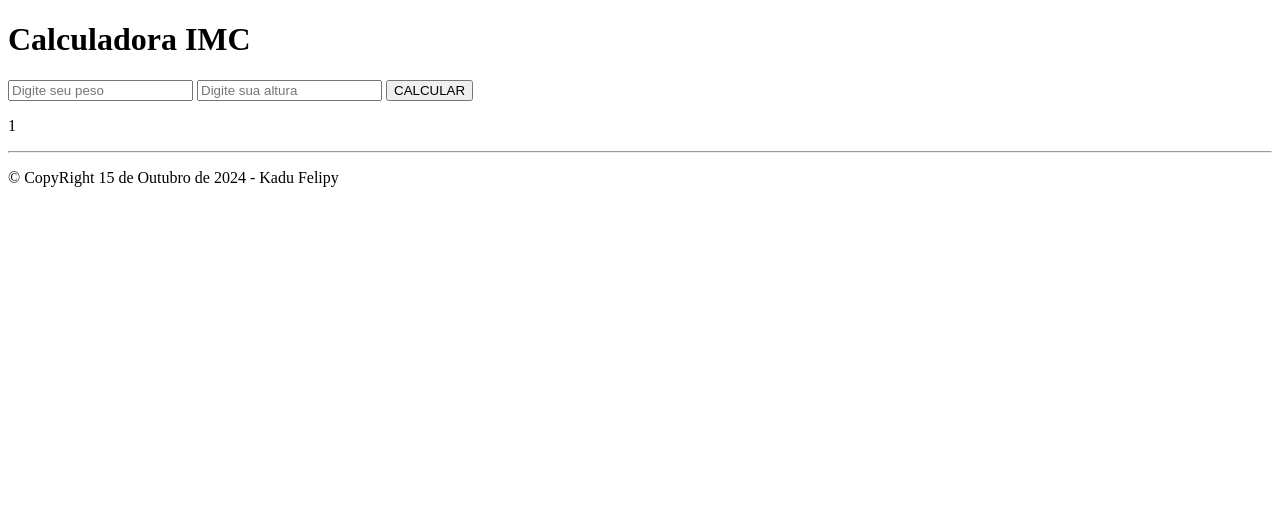
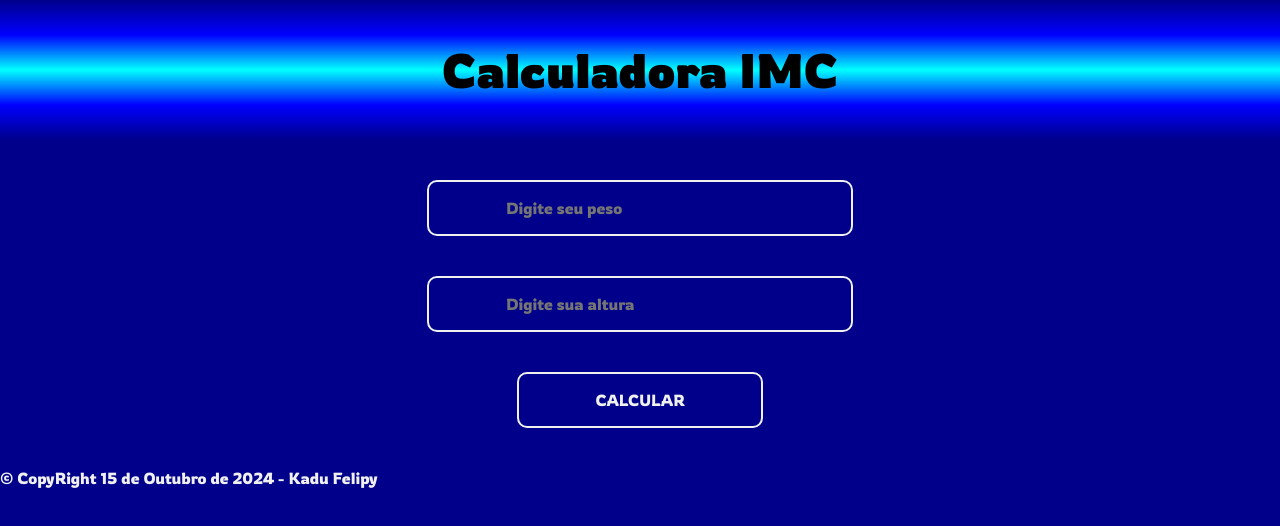
Before and after one commit to KaduFelipy/CalculadoraIMC, a plain HTML site: page index.html in a window 1280 px wide. Drawn offline with Linux system fonts and the light colour scheme.

Commit message:
atualizacao dos arquivos

```diff
--- a/index.html
+++ b/index.html
@@ -29,7 +29,7 @@
             <input type="number" id="altura" placeholder="Digite sua altura">
             <input type="button" value="CALCULAR"  id="botao">
 
-            <p class="resultado">1</p>
+            <p class="resultado"></p>
         </section>
     </main>
     <footer class="rodape">
--- a/script.js
+++ b/script.js
@@ -1,17 +1,16 @@
 const botao = document.getElementById('botao');
-const resultado = document.getElementsByClassName('resultado');
+const resultado = document.querySelector('.resultado');
+let imc = 0;
 
-resultado.textContent = 'teste;'
-// resultado.innerHTML =
 
 
 botao.onclick = calcularIMC;
 
-function calcularIMC (peso, altura) {
+function calcularIMC () {
     let peso = document.getElementById('peso').value;
     let altura = document.getElementById('altura').value;
-    let imc = 0;
+
 
     imc = peso/(altura^2);
-
+    resultado.textContent = imc.toFixed(0);
 }
--- a/style.css
+++ b/style.css
@@ -0,0 +1,55 @@
+@import url('https://fonts.googleapis.com/css2?family=Rowdies:wght@400;700&display=swap');
+
+*{
+    margin: 0;
+    padding: 0;
+    color: #f0f0f0;
+    font-size: 16px;
+    font-family: "Rowdies", sans-serif;
+    font-weight: 400;
+    text-decoration: none;
+    border: none;
+}
+
+body {
+    background-color: darkblue;
+    width: 100vw;
+    height: 100vh;
+}
+
+header {
+    padding: 5vh 5vw;
+    background: linear-gradient( darkblue 0%, blue 25%, cyan 50%,blue 75%, darkblue 100%);
+    margin-bottom: 5vh;
+}
+
+header h1 {
+    color: #000;
+    text-align: center;
+    font-size: 3rem;
+    font-weight: bolder;
+}
+
+main {
+    background: transparent;
+    width: 100%;
+}
+
+main section {
+    display: flex;
+    justify-content: center;
+    align-items: center;
+    flex-direction: column;
+    gap: 5vh;
+}
+
+main section input {
+    padding: 2vh 6vw;
+    background: transparent;
+    border: 2px solid #f0f0f0;
+    border-radius: 10px;
+}
+
+main section input::-webkit-inner-spin-button, main section input::-webkit-outer-spin-button {
+    -webkit-appearance: none;
+}
```
